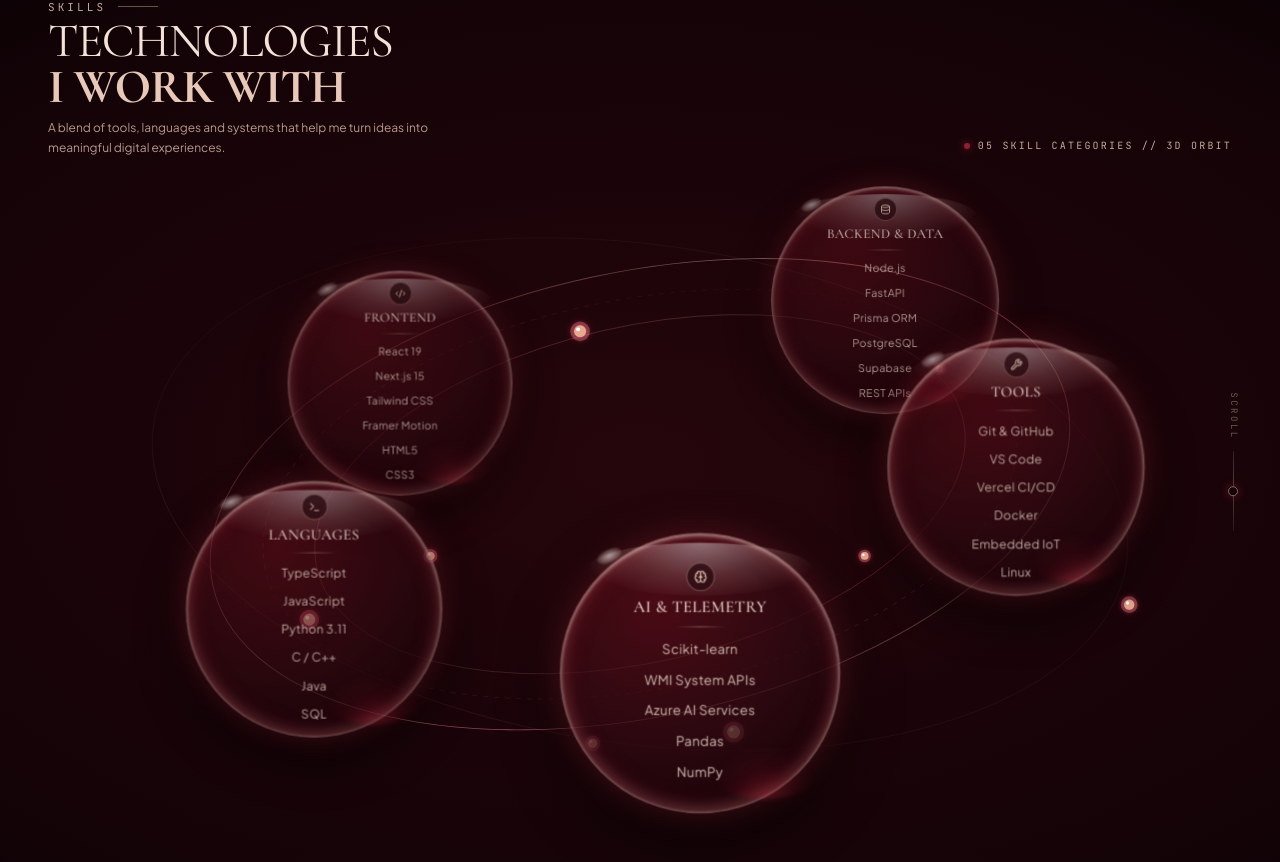
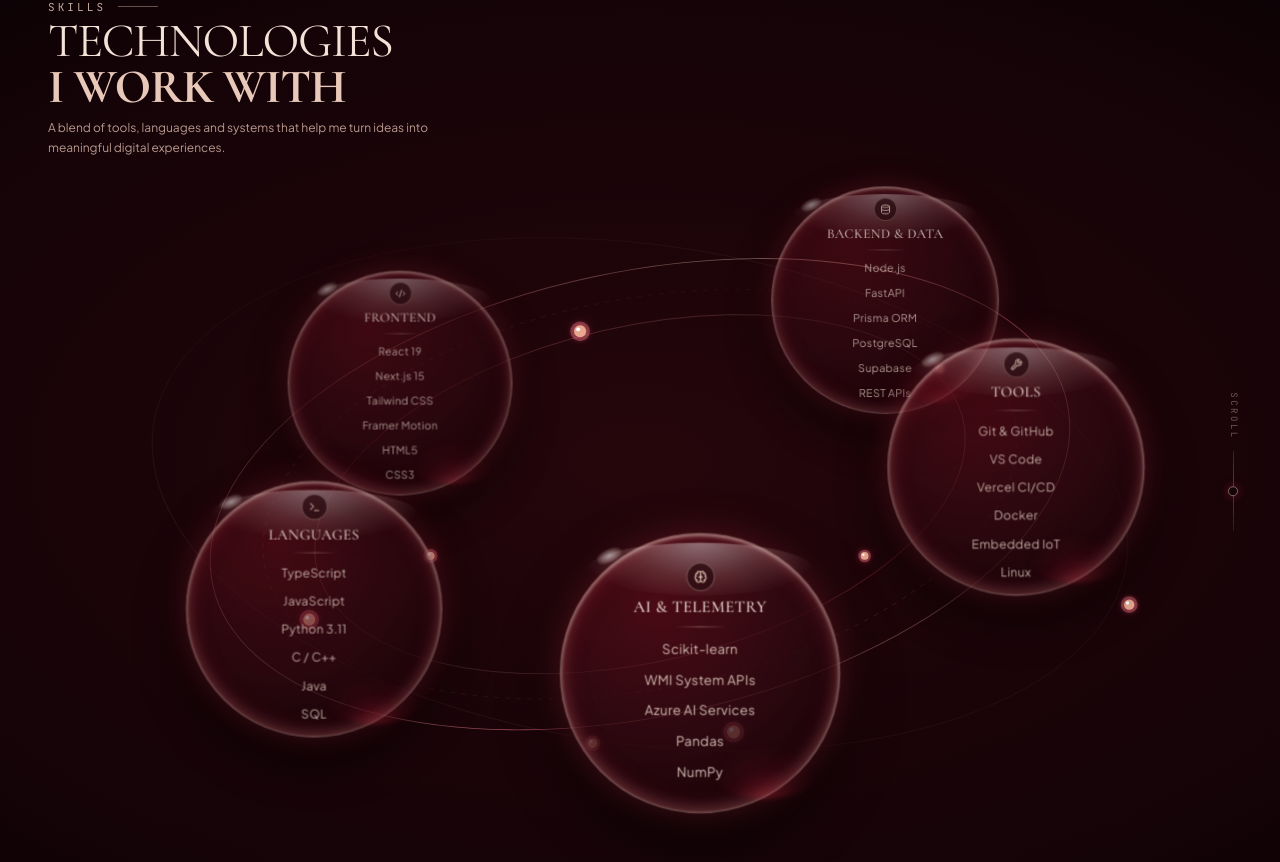
Before and after one commit to justusrobin/Portfolio, a React (Vite) app: page / in a window 1280 px wide. Shown: the part 1719-2581 px from the top of the page. Built offline with nearby package versions, Linux system fonts and the light colour scheme.

Commit message:
fix(skills): remove 05 SKILL CATEGORIES status badge from skills header

```diff
--- a/src/components/technology/TechEcosystem.tsx
+++ b/src/components/technology/TechEcosystem.tsx
@@ -850,11 +850,6 @@ export const TechEcosystem: React.FC = () => {
                 </p>
               </div>
 
-              {/* Category Orbit Status */}
-              <div className="flex items-center gap-2 font-mono-tech text-[10px] tracking-[0.22em] text-[#C4A89C] uppercase pb-1">
-                <span className="w-1.5 h-1.5 rounded-full bg-[#C22D43] shadow-[0_0_8px_#C22D43] animate-pulse" />
-                <span>05 SKILL CATEGORIES // 3D ORBIT</span>
-              </div>
             </div>
           </div>
 
```
